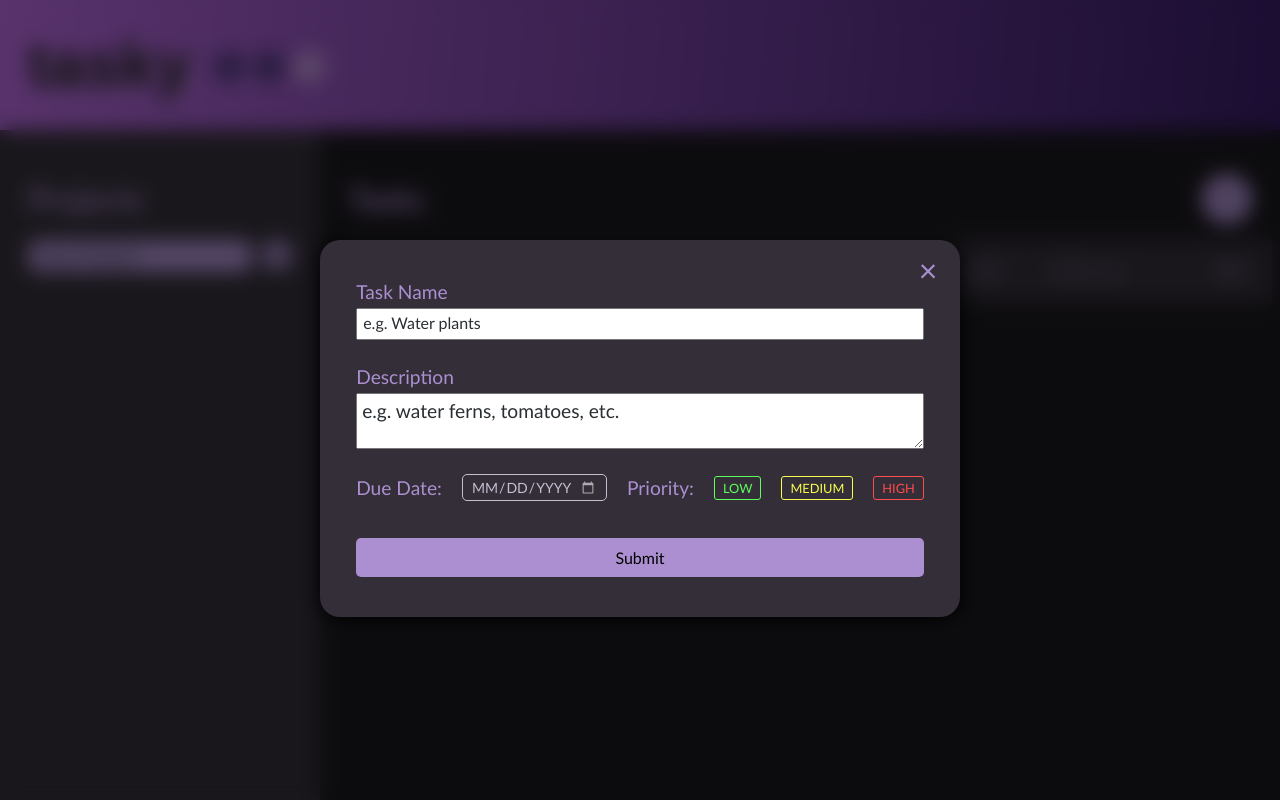
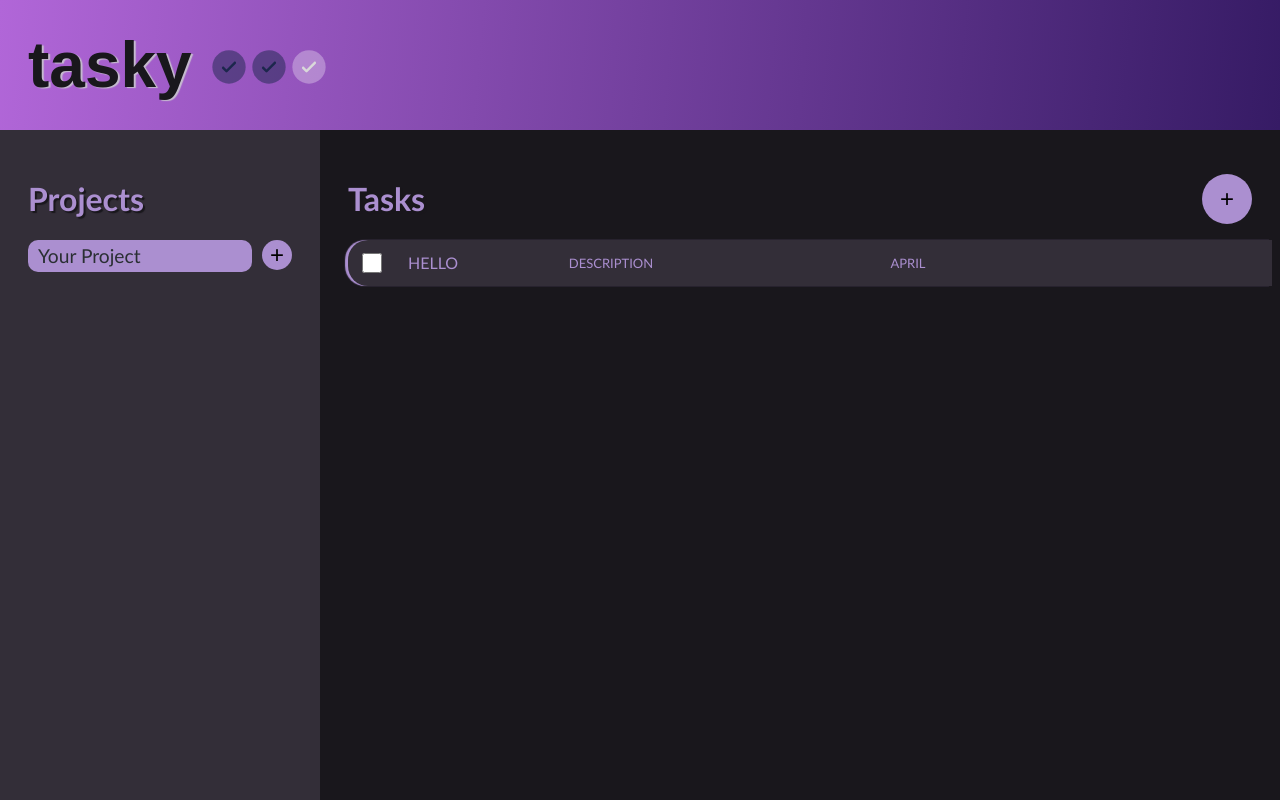
Before and after one commit to katiegd/todo, a plain HTML site: page index.html in a window 1280 px wide. Shown: the top 800 px of the page. Drawn offline with Linux system fonts and the light colour scheme; a web font is replaced by a local one.

Commit message:
Trying to get adding tasks to append to the DOM. Not there yet.

```diff
--- a/index.html
+++ b/index.html
@@ -33,7 +33,7 @@
           <button id="add-task">+</button>
         </div>
         <div id="task-list">
-          <div class="task-item">
+          <!-- <div class="task-item">
             <input type="checkbox" name="complete" class="task-complete" />
             <div class="task-details">
               <div class="task-name">Water Plants</div>
@@ -50,7 +50,7 @@
                 &#8226;&#8226;&#8226;
               </button>
             </div>
-          </div>
+          </div> -->
         </div>
       </div>
     </div>
--- a/index.js
+++ b/index.js
@@ -29,5 +29,6 @@ addProjectBtn.addEventListener("click", () => {
 });
 
 mainTaskList.renderHTML();
+mainTaskList.appendTaskToTaskList();
 mainProjectList.createNewProject();
 mainProjectList.showEditProjectNameModal();
--- a/tasks.js
+++ b/tasks.js
@@ -1,6 +1,9 @@
 export class TaskItem {
-  constructor(name) {
+  constructor(name, description, dueDate, priority) {
     this.name = name;
+    this.description = description;
+    this.dueDate = dueDate;
+    this.priority = priority;
   }
 }
 
@@ -8,20 +11,27 @@ export class TaskList {
   constructor() {
     this.tasks = [];
     this.createTaskModal();
+    this.appendTaskToTaskList();
+  }
+
+  addTask(name) {
+    let newTask = new TaskItem(name);
+    this.tasks.push(newTask);
+    this.appendTaskToTaskList();
   }
 
   renderHTML() {
     const modal = document.querySelector("#task-modal");
-    const modalBtn = document.querySelector("#add-task");
+    const addNewTaskBtn = document.querySelector("#add-task");
     const closeBtn = document.querySelector(".close");
     const submitTaskBtn = document.querySelector("#task-submit");
     const priorityLowBtn = document.querySelector(".priority-low");
     const priorityMedBtn = document.querySelector(".priority-med");
     const priorityHighBtn = document.querySelector(".priority-high");
 
-    modal.style.display = "block";
+    modal.style.display = "none";
 
-    modalBtn.addEventListener("click", () => {
+    addNewTaskBtn.addEventListener("click", () => {
       modal.style.display = "block";
     });
 
@@ -36,7 +46,7 @@ export class TaskList {
     };
 
     submitTaskBtn.addEventListener("click", () => {
-      // appendTaskToTaskList();
+      this.appendTaskToTaskList();
       modal.style.display = "none";
     });
 
@@ -75,6 +85,7 @@ export class TaskList {
     taskDiv.setAttribute("class", "modal-content");
 
     const taskForm = document.createElement("form");
+    taskForm.setAttribute("id", "task-form");
     taskForm.setAttribute("action", "");
 
     const closeBtn = document.createElement("span");
@@ -91,7 +102,7 @@ export class TaskList {
     titleInput.setAttribute("placeholder", "e.g. Water plants");
 
     const descriptionLabel = document.createElement("label");
-    descriptionLabel.setAttribute("for", "title");
+    descriptionLabel.setAttribute("for", "description");
     descriptionLabel.textContent = "Description";
 
     const descriptionInput = document.createElement("textarea");
@@ -123,6 +134,7 @@ export class TaskList {
     priorityLabel.textContent = "Priority:";
 
     const priorityLowLabel = document.createElement("label");
+    priorityLowLabel.setAttribute("id", "priority");
     priorityLowLabel.setAttribute("class", "priority-low");
     priorityLowLabel.textContent = "Low";
 
@@ -132,6 +144,7 @@ export class TaskList {
     priorityLowBtn.setAttribute("required", true);
 
     const priorityMedLabel = document.createElement("label");
+    priorityMedLabel.setAttribute("id", "priority");
     priorityMedLabel.setAttribute("class", "priority-med");
     priorityMedLabel.textContent = "Medium";
 
@@ -141,6 +154,7 @@ export class TaskList {
     priorityMedBtn.setAttribute("required", true);
 
     const priorityHighLabel = document.createElement("label");
+    priorityHighLabel.setAttribute("id", "priority");
     priorityHighLabel.setAttribute("class", "priority-high");
     priorityHighLabel.textContent = "High";
 
@@ -179,4 +193,59 @@ export class TaskList {
     taskModal.appendChild(taskDiv);
     document.body.appendChild(taskModal);
   }
+
+  // Try emulating the add project task with "forEach(task) etc etc..."
+  appendTaskToTaskList() {
+    const taskTitleInput = document.querySelector("#task-title").value;
+    const taskDescriptionInput =
+      document.querySelector("#task-description").value;
+    const taskDueDateInput = document.querySelector("#task-due-date");
+    const taskPriorityInput = document.querySelector('[class*="active"]');
+
+    const newTask = new TaskItem(
+      taskTitleInput,
+      taskDescriptionInput,
+      taskDueDateInput,
+      taskPriorityInput
+    );
+
+    const taskList = document.querySelector("#task-list");
+    taskList.innerHTML = "";
+
+    const taskItem = document.createElement("div");
+    taskItem.setAttribute("class", "task-item");
+
+    const taskCheckbox = document.createElement("input");
+    taskCheckbox.setAttribute("type", "checkbox");
+    taskCheckbox.classList.add("unchecked");
+
+    const taskDetails = document.createElement("div");
+    taskDetails.setAttribute("class", "task-details");
+
+    const taskName = document.createElement("div");
+    taskName.setAttribute("class", "task-name");
+    taskName.textContent = "HELLO";
+
+    const taskDescription = document.createElement("div");
+    taskDescription.setAttribute("class", "task-description");
+    taskDescription.textContent = "DESCRIPTION";
+
+    const taskDueDate = document.createElement("div");
+    taskDueDate.setAttribute("class", "task-due-date");
+    taskDueDate.textContent = "APRIL";
+
+    const taskPriority = document.createElement("div");
+    taskPriority.setAttribute("class", "task-priority");
+    taskPriority.textContent = taskPriorityInput;
+
+    taskDetails.appendChild(taskName);
+    taskDetails.appendChild(taskDescription);
+    taskDetails.appendChild(taskDueDate);
+    taskDetails.appendChild(taskPriority);
+
+    taskItem.appendChild(taskCheckbox);
+    taskItem.appendChild(taskDetails);
+
+    taskList.appendChild(taskItem);
+  }
 }
```
